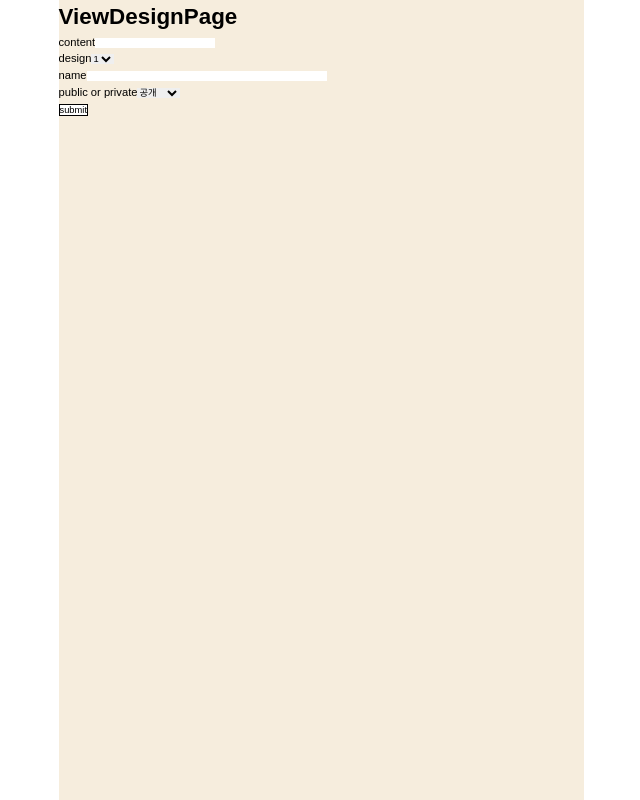
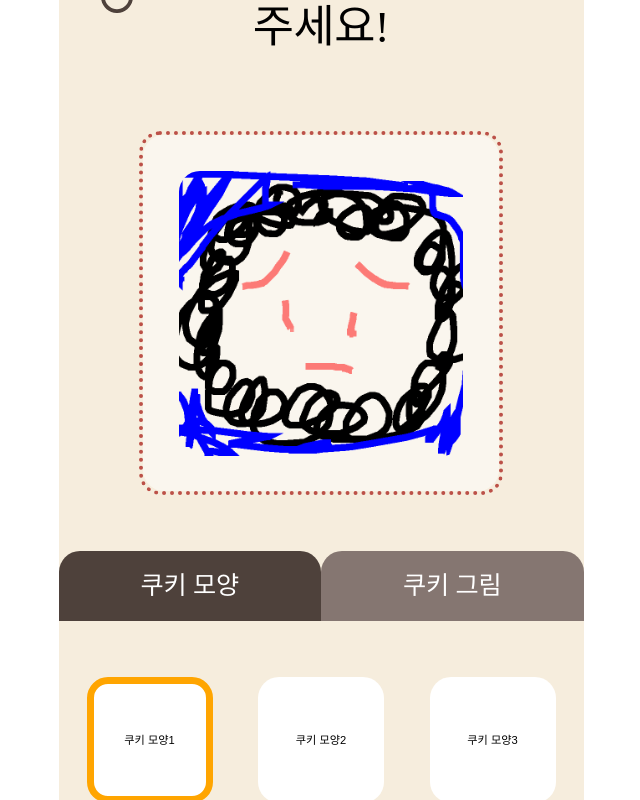
Before and after one commit to devBuzz142/numanku-fe, a React (Create React App) app: page /view/design in a window 1280 px wide. Shown: the top 800 px of the page, without its empty margins (319-959 px from the left). Built offline with nearby package versions, Linux system fonts and the light colour scheme; a web font is replaced by a local one.

Commit message:
feat: ViewDesignPage 구현

```diff
--- a/src/components/Kuki/Kuki.jsx
+++ b/src/components/Kuki/Kuki.jsx
@@ -15,7 +15,7 @@ const Kuki = ({ kuki }) => {
         likeCount={kuki.likeCount}
         outter={KUKI_IMAGES.outter[kuki.outterImage]}
         inner={KUKI_IMAGES.inner[kuki.innerImage]}
-      ></S.KukiWrapper>
+      />
     </S.KukiContainer>
   );
 };
--- a/src/pages/ViewDesignPage/ViewDesignPage.jsx
+++ b/src/pages/ViewDesignPage/ViewDesignPage.jsx
@@ -1,71 +1,111 @@
-import styled from '@emotion/styled';
+import * as S from './ViewDesignPage.style';
+import Header from '../../components/Header/Header';
+import Icon from '../../components/Icon/Icon';
+import Button from '../../components/Button/Button';
+
 import { useState } from 'react';
 import { useNavigate } from 'react-router-dom';
 
-const Container = styled.div`
-  input {
-    background-color: white;
-  }
-
-  button {
-    border: 2px solid black;
-    background-color: white;
-  }
-`;
+import { KUKI_IMAGES } from '../../commons/dummy';
 
 const ViewDesignPage = () => {
   const navigate = useNavigate();
-
   const [kuki, setKuki] = useState({
-    content: '',
-    design: '',
-    name: '',
-    open: '',
+    outterImage: 0,
+    innerImage: 0,
   });
 
-  const handleKukiChange = (e) => {
-    let { id, value } = e.target;
+  const [activeTab, setActiveTab] = useState({
+    menu: 'outter', // 'outter' | 'inner'
+    outter: 0, // 0 ~ 2
+    inner: 0, // 0 ~ 2
+  });
 
-    setKuki({
-      ...kuki,
-      [id]: value,
-    });
-  };
-
-  const handleSubmitClick = () => {
-    navigate('/view/write');
+  const handleTabChange = (name, value) => {
+    setActiveTab({ ...activeTab, [name]: value });
   };
 
   return (
-    <Container>
-      <h1>ViewDesignPage</h1>
-      <form>
-        <label htmlFor="content">content</label>
-        <input type="text" id="content" onChange={handleKukiChange} />
-        <br />
-
-        <label htmlFor="design">design</label>
-        <select onChange={(e) => handleKukiChange(e)}>
-          <option value="1">1</option>
-          <option value="2">2</option>
-          <option value="3">3</option>
-        </select>
-        <br />
-
-        <label htmlFor="name">name</label>
-        <input type="text" id="name" onChange={handleKukiChange} />
-        <input type="text" id="content" onChange={handleKukiChange} />
-        <br />
-        <label htmlFor="open">public or private</label>
-        <select onChange={(e) => handleKukiChange(e)}>
-          <option value="public">공개</option>
-          <option value="private">비공개</option>
-        </select>
-      </form>
-      <button type="button" onClick={handleSubmitClick}>
-        submit
-      </button>
-    </Container>
+    <S.ViewDesignPage>
+      <S.HeaderContainer>
+        <S.IconWrapper onClick={() => navigate('/view')}>
+          <Icon name="BACK_FILL" width={46} />
+        </S.IconWrapper>
+        <Header width={346}>{'예쁘게\n꾸며주세요!'}</Header>
+      </S.HeaderContainer>
+      <S.KukiContainer>
+        <S.KukiWrapper>
+          <S.Kuki
+            outter={KUKI_IMAGES.outter[activeTab.outter]}
+            inner={KUKI_IMAGES.inner[activeTab.inner]}
+            menu={activeTab.menu}
+          />
+        </S.KukiWrapper>
+      </S.KukiContainer>
+      <S.ControllerContainer>
+        <S.MenuWrapper>
+          <S.MenuTab
+            selected={activeTab.menu === 'outter'}
+            onClick={() => handleTabChange('menu', 'outter')}
+          >
+            쿠키 모양
+          </S.MenuTab>
+          <S.MenuTab
+            selected={activeTab.menu === 'inner'}
+            onClick={() => handleTabChange('menu', 'inner')}
+          >
+            쿠키 그림
+          </S.MenuTab>
+        </S.MenuWrapper>
+        <S.Controller>
+          <S.DrawingContainer selected={activeTab.menu === 'outter'}>
+            <S.DrawingWrapper
+              selected={activeTab.outter === 0}
+              onClick={() => handleTabChange('outter', 0)}
+            >
+              쿠키 모양1
+            </S.DrawingWrapper>
+            <S.DrawingWrapper
+              selected={activeTab.outter === 1}
+              onClick={() => handleTabChange('outter', 1)}
+            >
+              쿠키 모양2
+            </S.DrawingWrapper>
+            <S.DrawingWrapper
+              selected={activeTab.outter === 2}
+              onClick={() => handleTabChange('outter', 2)}
+            >
+              쿠키 모양3
+            </S.DrawingWrapper>
+          </S.DrawingContainer>
+          <S.DrawingContainer selected={activeTab.menu === 'inner'}>
+            <S.DrawingWrapper
+              selected={activeTab.inner === 0}
+              onClick={() => handleTabChange('inner', 0)}
+            >
+              쿠키 그림1
+            </S.DrawingWrapper>
+            <S.DrawingWrapper
+              selected={activeTab.inner === 1}
+              onClick={() => handleTabChange('inner', 1)}
+            >
+              쿠키 그림2
+            </S.DrawingWrapper>
+            <S.DrawingWrapper
+              selected={activeTab.inner === 2}
+              onClick={() => handleTabChange('inner', 2)}
+            >
+              쿠키 그림3
+            </S.DrawingWrapper>
+          </S.DrawingContainer>
+          <S.ButtonWrapper>
+            <Button width={626} onClick={() => navigate('/view/write')}>
+              오븐에 넣기
+            </Button>
+          </S.ButtonWrapper>
+        </S.Controller>
+      </S.ControllerContainer>
+    </S.ViewDesignPage>
   );
 };
 
--- /dev/null
+++ b/src/pages/ViewDesignPage/ViewDesignPage.style.jsx
@@ -0,0 +1,159 @@
+import styled from '@emotion/styled';
+
+export const ViewDesignPage = styled.div`
+  width: 100%;
+  height: 100%;
+`;
+
+export const HeaderContainer = styled.div`
+  margin-top: 80px;
+  width: 100%;
+  height: 192px;
+
+  display: flex;
+  justify-content: center;
+
+  text-align: center;
+`;
+
+export const IconWrapper = styled.div`
+  position: absolute;
+
+  top: 50%;
+  transform: translateY(-50%);
+  left: 60px;
+`;
+
+export const KukiContainer = styled.div`
+  margin-top: 100px;
+  width: 100%;
+
+  display: flex;
+  flex-direction: column;
+  justify-content: center;
+  align-items: center;
+`;
+
+export const KukiWrapper = styled.div`
+  width: 520px;
+  height: 520px;
+
+  border: 6px dotted #bc5148;
+  border-radius: 30px;
+
+  display: flex;
+  justify-content: center;
+  align-items: center;
+
+  ::before {
+    content: '';
+    position: absolute;
+    width: 100%;
+    height: 100%;
+    background-color: white;
+    border-radius: 30px;
+    opacity: 0.5;
+  }
+`;
+
+export const Kuki = styled.div`
+  width: 80%;
+  height: 80%;
+
+  ::before {
+    content: '';
+    position: absolute;
+    width: 100%;
+    height: 100%;
+    border-radius: 30px;
+
+    background-image: url(${({ outter }) => outter});
+    background-size: cover;
+    background-repeat: no-repeat;
+    background-position: center;
+
+    opacity: ${({ menu }) => (menu === 'outter' ? 1 : 0.5)};
+  }
+
+  ::after {
+    content: '';
+    position: absolute;
+    width: 100%;
+    height: 100%;
+    border-radius: 30px;
+
+    background-image: url(${({ inner }) => inner});
+    background-size: cover;
+    background-repeat: no-repeat;
+    background-position: center;
+
+    opacity: ${({ menu }) => (menu === 'inner' ? 1 : 0.5)};
+  }
+`;
+
+export const ControllerContainer = styled.div`
+  margin-top: 80px;
+`;
+
+export const MenuWrapper = styled.div`
+  display: flex;
+`;
+
+export const MenuTab = styled.div`
+  width: 375px;
+  height: 100px;
+
+  border-top-left-radius: 30px;
+  border-top-right-radius: 30px;
+
+  background-color: ${({ selected }) => (selected ? '#4E413B' : '#857671')};
+
+  color: #fff;
+  text-align: center;
+  font-size: 36px;
+  font-style: normal;
+  font-weight: 400;
+  line-height: 150%; /* 54px */
+  letter-spacing: -0.396px;
+
+  display: flex;
+  justify-content: center;
+  align-items: center;
+`;
+
+export const Controller = styled.div`
+  width: 100%;
+
+  background-color: #f6eddd;
+`;
+
+export const DrawingContainer = styled.div`
+  width: 100%;
+  padding-left: 40px;
+  padding-right: 40px;
+
+  display: ${({ selected }) => (selected ? 'flex' : 'none')};
+  justify-content: space-between;
+`;
+
+export const DrawingWrapper = styled.div`
+  margin-top: 80px;
+  width: 180px;
+  height: 180px;
+  border: ${({ selected }) => (selected ? '10px solid orange' : 'none')};
+  border-radius: 30px;
+
+  background-color: #ffffff;
+
+  display: flex;
+  justify-content: center;
+  align-items: center;
+`;
+
+export const ButtonWrapper = styled.div`
+  margin-top: 80px;
+  width: 100%;
+
+  display: flex;
+  justify-content: center;
+`;
--- a/src/pages/ViewMainPage/ViewMainPage.style.jsx
+++ b/src/pages/ViewMainPage/ViewMainPage.style.jsx
@@ -13,7 +13,8 @@ export const ViewMainPage = styled.div`
     width: 100%;
     height: 100%;
     background-image: url(${(props) => props.image});
-    background-position: center;
+    background-size: contain;
+    background-repeat: repeat-y;
     opacity: 0.8;
   }
 `;
@@ -66,7 +67,8 @@ export const PlusButton = styled.button`
 
 export const KukiContainer = styled.div`
   width: 100%;
-  height: calc(100% - 280px);
+  height: 100%;
+  /* height: calc(100% - 280px); */
 
   top: 280px;
 
```
